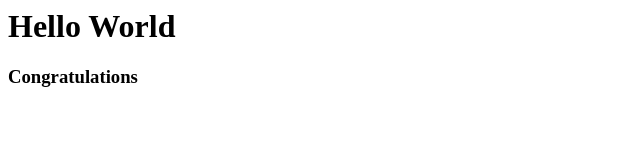
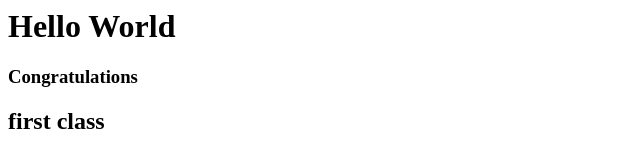
Before and after one commit to Davinchy626/firstclass, a plain HTML site: page index.html in a window 1280 px wide. Shown: the whole page, without its empty margins (0-640 px from the left). Drawn offline with Linux system fonts and the light colour scheme.

Commit message:
Update index.html

```diff
--- a/index.html
+++ b/index.html
@@ -1,2 +1,3 @@
 <h1>Hello World</h1>
 <h3>Congratulations</h3>
+<h2>first class</h2>
```
